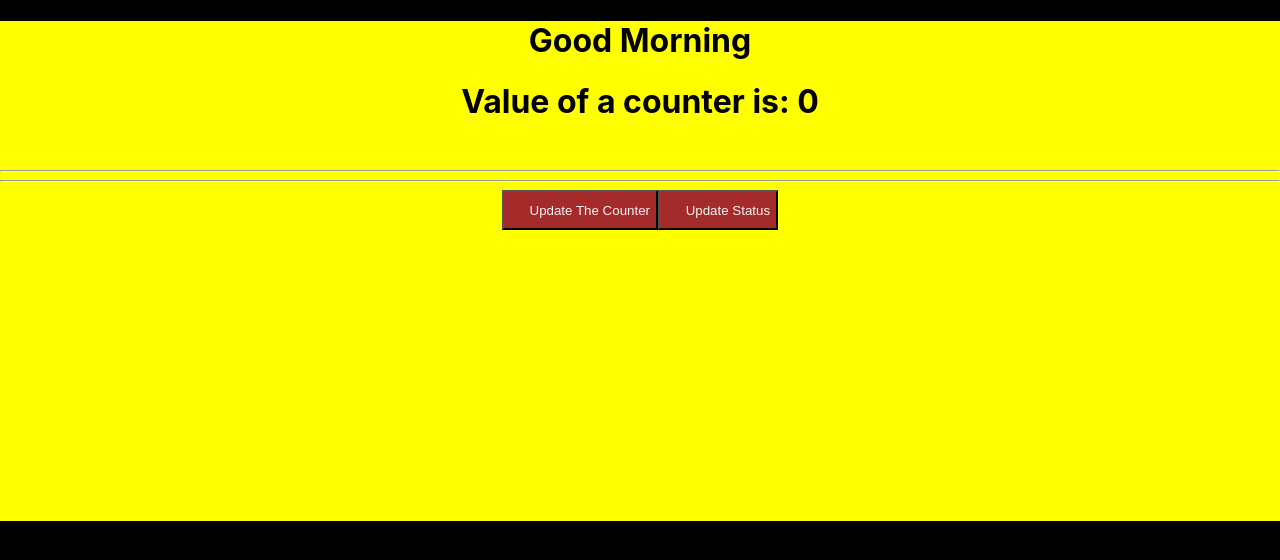
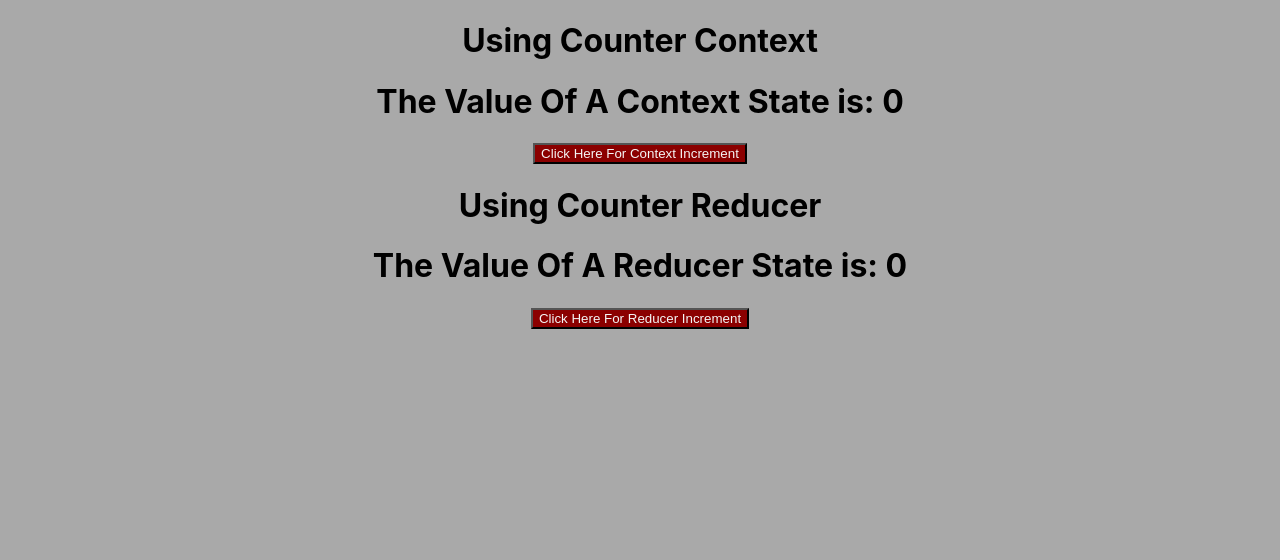
Before and after one commit to TanveerAhmed98/Auto-Deployment, a React (Create React App) app: page / in a window 1280 px wide. Shown: the top 560 px of the page. Built offline with nearby package versions, Linux system fonts and the light colour scheme.

Commit message:
Auto Deployment

```diff
--- a/package.json
+++ b/package.json
@@ -1,5 +1,5 @@
 {
-  "name": "class4",
+  "name": "class5",
   "version": "0.1.0",
   "private": true,
   "dependencies": {
--- a/src/App.css
+++ b/src/App.css
@@ -1,19 +1,8 @@
-#counter{
-    text-align: center;
-}
-.box{
-    height: 500px;
-    background-color: grey;
-}
-.daylight{
-    background-color: yellow;
-}
 body{
-    background-color: black;
+  text-align: center;
+  background-color: darkgray;
 }
 button{
-    color: whitesmoke;
-    background-color: brown;
-    padding-left: 2%;
-    height: 40px;
+  background-color: darkred;
+  color:whitesmoke;
 }
--- a/src/App.js
+++ b/src/App.js
@@ -1,24 +1,15 @@
 import React, {useState} from 'react';
 import './App.css';
-import {Message} from './message.js';
-
+import Parent from './parent.js';
+import counterContext from './countercontext.js';
 function App() {
-
-  let [count, setcount] =useState(0)
-  let [ismorning, setmorning] = useState(true)
-
+  let countState = useState(0);
   return (
-    <div id = "counter" className={`box ${ismorning ? 'daylight' : ''}`}>
-      <h1>Good {ismorning ? 'Morning' : 'Night'}</h1>
-     <Message counter={count}/>
-     <br />
-     <hr />
-     <hr />
-     <button onClick={() => setcount(++count)}>Update The Counter</button>
-     <button onClick={()=> setmorning(!ismorning)}>Update Status</button>
+    <counterContext.Provider value = {countState}>
+    <div>
+    <Parent />
     </div>
+    </counterContext.Provider>
   );
-
 }
-
 export default App;
--- /dev/null
+++ b/src/child.js
@@ -0,0 +1,13 @@
+import React, {useContext} from 'react';
+import counterContext from './countercontext.js';
+const Child = () => {
+    let counterValue = useContext(counterContext)
+    return(
+        <div>
+        <h1>Using Counter Context</h1>
+        <h1>The Value Of A Context State is: {counterValue[0]}</h1>
+        <button onClick={()=>{counterValue[1](++counterValue[0])}}>Click Here For Context Increment</button>
+        </div>
+    )
+}
+export  default Child;
--- /dev/null
+++ b/src/child2.js
@@ -0,0 +1,13 @@
+import React, { useReducer } from 'react';
+import counterReducer from './counterreducer.js';
+const Child2 = () => {
+    let [state, dispatch] = useReducer(counterReducer, 0);
+    return(
+        <div>
+        <h1>Using Counter Reducer</h1>
+        <h1>The Value Of A Reducer State is: {state}</h1>
+        <button onClick={()=>dispatch('INCREMENT')}>Click Here For Reducer Increment</button>
+        </div>
+    )
+}
+export default Child2;
--- /dev/null
+++ b/src/countercontext.js
@@ -0,0 +1,3 @@
+import React, {createContext} from 'react';
+const counterContext = createContext(5);
+export default counterContext;
--- /dev/null
+++ b/src/counterreducer.js
@@ -0,0 +1,9 @@
+import React from 'react';
+
+const counterReducer = (state, action) => {
+   switch (action){
+       case 'INCREMENT':
+       return state + 1
+   }
+}
+export default counterReducer;
--- a/src/message.js
+++ /dev/null
@@ -1,7 +0,0 @@
-import React from 'react';
-
-export function Message(props){
-    return(
-        <h1>Value of a counter is: {props.counter}</h1>
-    )
-}
--- /dev/null
+++ b/src/parent.js
@@ -0,0 +1,12 @@
+import React from 'react';
+import Child from './child.js';
+import Child2 from './child2.js';
+const Parent = (props) => {
+    return(
+     <div>
+     <Child />
+     <Child2 />
+     </div>
+    )
+}
+export default Parent;
```
Also changed, not shown: 1 other file (tests, documents, lock files or other folders).
